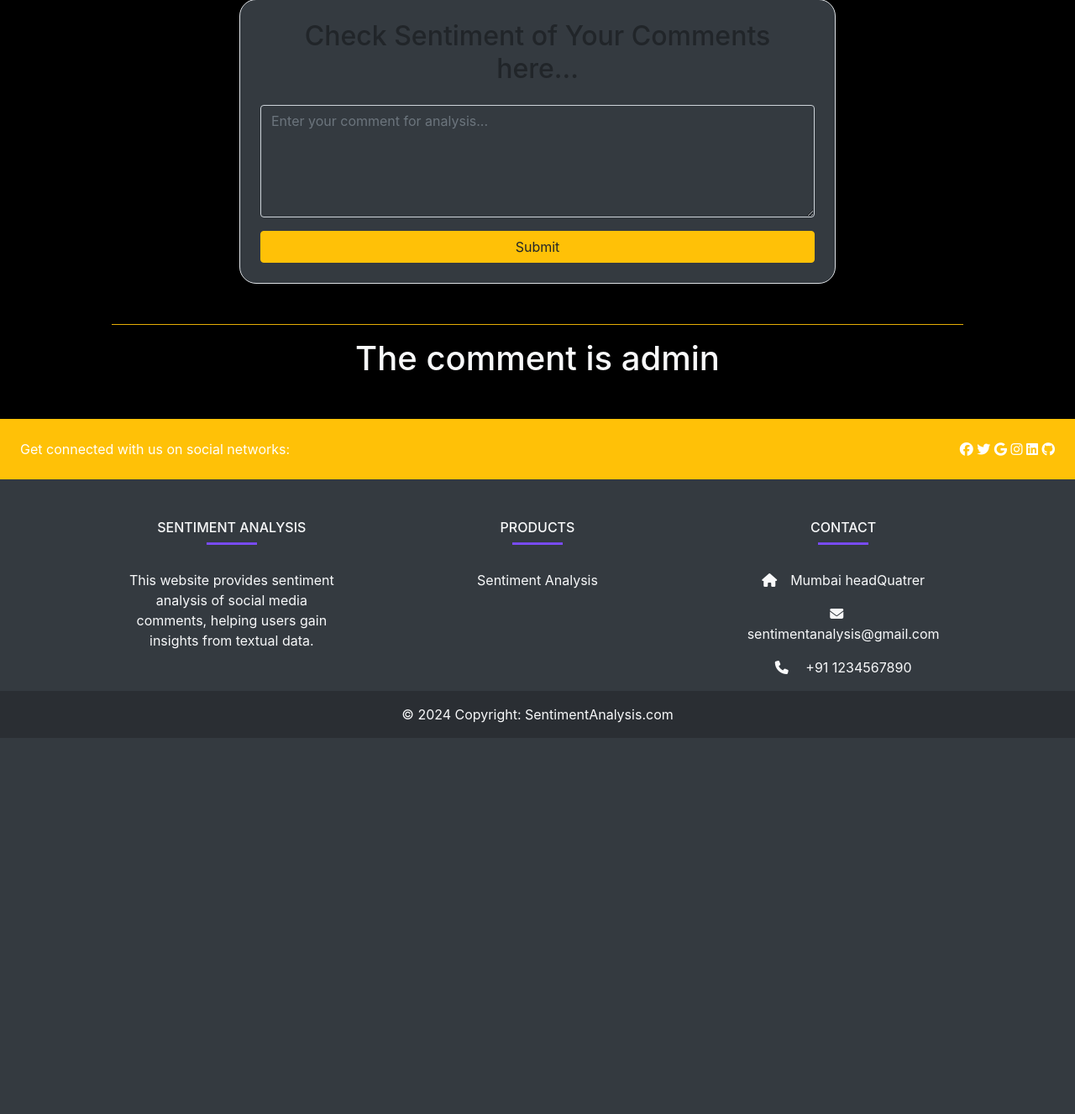
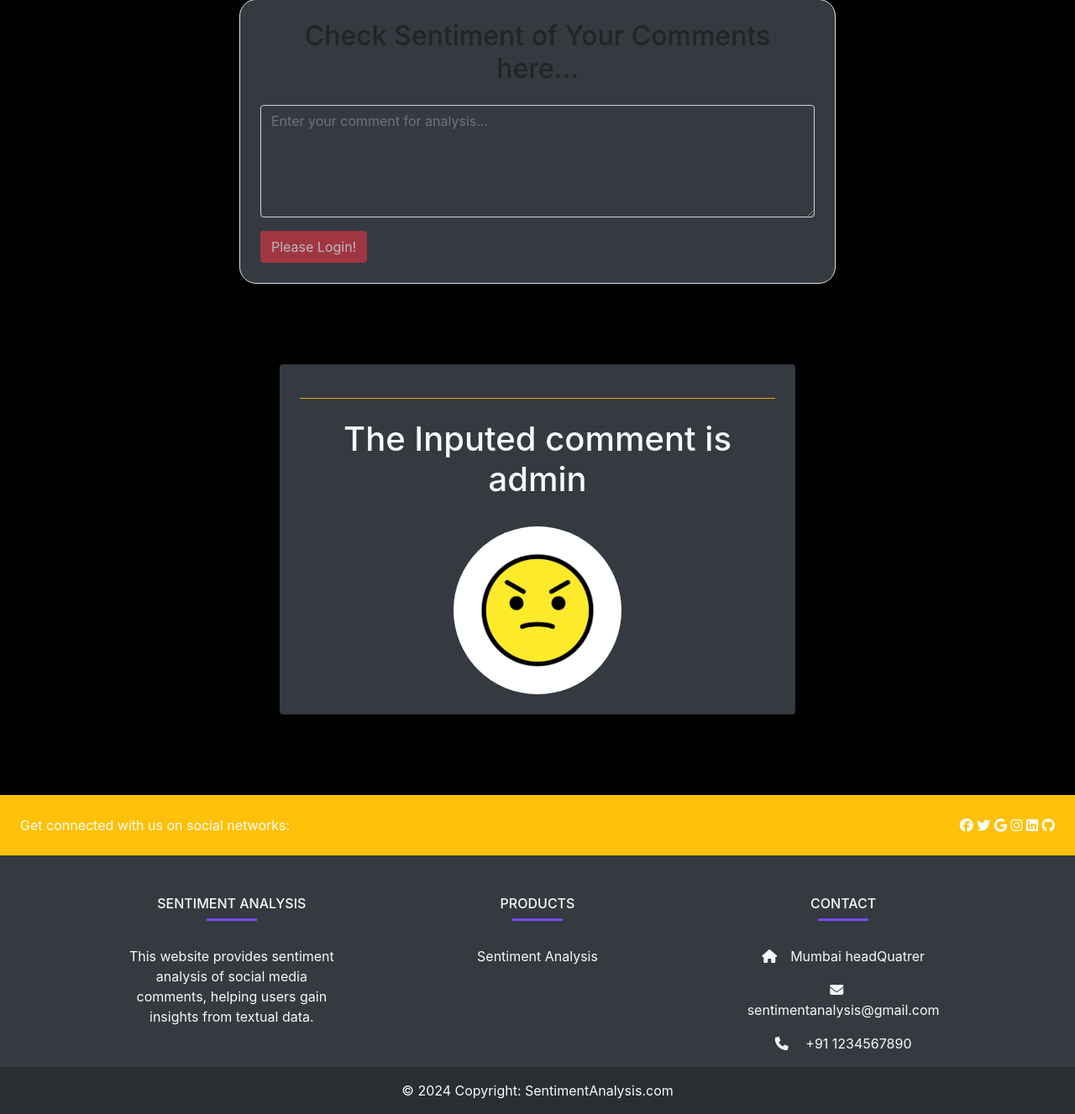
Before and after one commit to CommentsSentimentAnalyzer/SentimentAnalyzer, a Django app: template Analyzer/templates/Sentimentanalysis/home.html in a window 1280 px wide. Shown: the part 231-1558 px from the top of the page at 84% size. Before the commit the page ends 1110 px from the top, so only its background shows below. Run offline with Django 4.2, Linux system fonts and the light colour scheme; the template is opened without the code that fills it: values that come from a table or form of the project are taken from there, others are empty; data comes from the database, SQL or seed files in the repository; both versions use the stored data as it was after the commit; parts of the project's set-up code (start-up, migrations or seed data) failed here and were passed over; some libraries are stand-ins or nearby versions.

```diff
--- a/Analyzer/templates/Sentimentanalysis/home.html
+++ b/Analyzer/templates/Sentimentanalysis/home.html
@@ -1,5 +1,5 @@
 {% extends "base.html" %}
-
+{% load static %}
 {% block Communityactive %}
 active
 {% endblock Communityactive %}
@@ -25,15 +25,50 @@ active
               <div class="form-group">
                 <textarea type="text" class="form-control bg-dark text-light" rows="5" name="comment" id="comment" placeholder="Enter your comment for analysis..."></textarea>
               </div>
-              <button type="submit" class="btn btn-warning btn-block">Submit</button>
+              {% if user.is_authenticated %}
+                <button type="submit" class="btn btn-warning btn-block">Submit</button>
+              {% else %}
+                <badge class="btn btn-danger disabled" type="">Please Login!</badge>
+              {% endif %}
             </form>
           </div>
         </div>
     </div>
-    {% if comment %}
-    <div class="text-center m-5 text-light" >
-        <hr class="bg-warning " >
-    <h1>The comment is {{comment}}</h1>
+    {% if comment == 'Positive' %}
+    <div class="container mt-5">
+      <div class="row">
+        <div class="col-md-8 offset-md-2">
+          <div class="text-center m-5 text-light bg-dark p-4 rounded">
+            <hr class="bg-warning mb-4">
+            <h1>The Inputed comment is {{comment}}</h1>
+            <img src="{% static "img/happy2.png" %}" alt="Your Image" class="img-fluid mt-4 rounded-circle" style="width: 200px;">
+          </div>
+        </div>
+      </div>
+    </div>
+    {% elif comment == 'Neutral' %}
+    <div class="container mt-5">
+      <div class="row">
+        <div class="col-md-8 offset-md-2">
+          <div class="text-center m-5 text-light bg-dark p-4 rounded">
+            <hr class="bg-warning mb-4">
+            <h1>The Inputed comment is {{comment}}</h1>
+            <img src="{% static "img/neutral.png" %}" alt="Your Image" class="img-fluid mt-4 rounded-circle" style="width: 200px;">
+          </div>
+        </div>
+      </div>
+    </div>
+    {% else %}
+    <div class="container mt-5">
+      <div class="row">
+        <div class="col-md-8 offset-md-2">
+          <div class="text-center m-5 text-light bg-dark p-4 rounded">
+            <hr class="bg-warning mb-4">
+            <h1>The Inputed comment is {{comment}}</h1>
+            <img src="{% static "img/angry.png" %}" alt="Your Image" class="img-fluid mt-4 rounded-circle" style="width: 200px;">
+          </div>
+        </div>
+      </div>
     </div>
     {% endif %}
 </div>
```
Also changed, not shown: Analyzer/db.sqlite3, Analyzer/static/img/angry.png (added), Analyzer/static/img/happy2.png (added), Analyzer/static/img/neutral.png (added).
